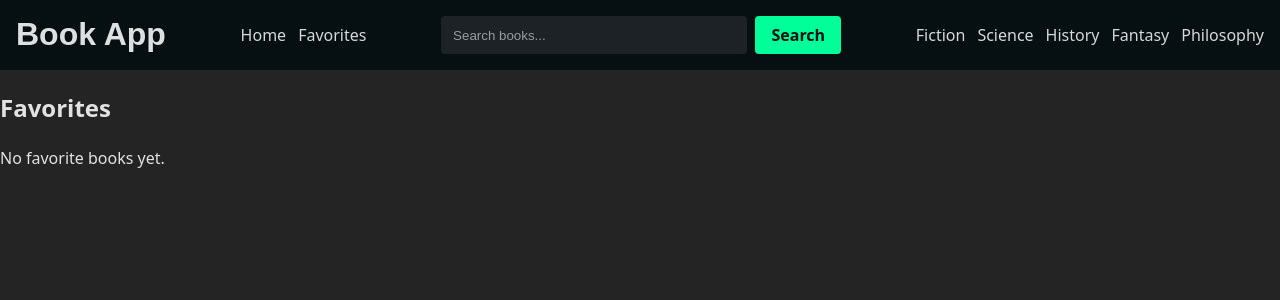
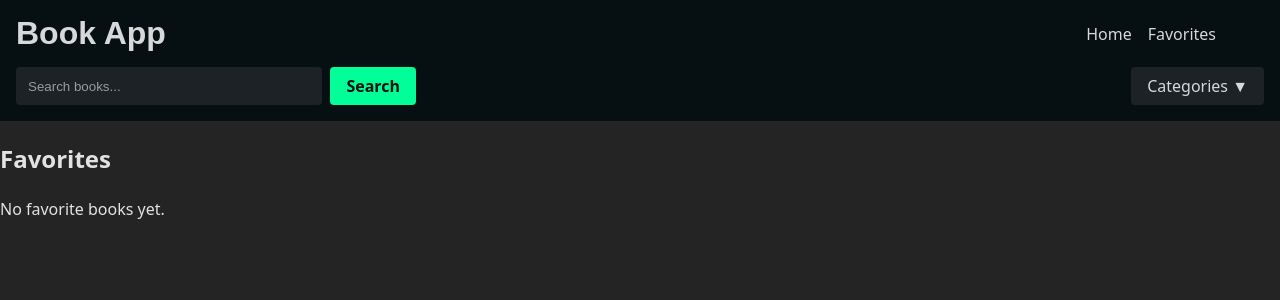
Before and after one commit to Xilarie1/Gutenbook, a React (Vite) app: page /favorites in a window 1280 px wide. Shown: the top 300 px of the page. Built offline with nearby package versions, Linux system fonts and the light colour scheme.

Commit message:
changed to a dropdown menu

```diff
--- a/src/components/Header.css
+++ b/src/components/Header.css
@@ -1,3 +1,4 @@
+/* Header container */
 .header {
   display: flex;
   flex-direction: column;
@@ -5,32 +6,113 @@
   padding: 1rem;
   background-color: var(--color-black);
   gap: 1rem;
+  width: 100%;
+  box-sizing: border-box;
 }
 
+/* Header title */
 .header h1 {
   font-family: var(--font-secondary);
   font-size: 2rem;
   margin: 0;
+  color: var(--color-offwhite);
 }
 
-.main-nav,
-.category-nav {
+/* Top nav: main nav + category dropdown */
+.header-top {
   display: flex;
-  gap: 1rem;
+  justify-content: space-between;
+  align-items: center;
+  width: 100%;
+  max-width: 1200px;
   flex-wrap: wrap;
 }
 
-.main-nav a,
-.category-nav a {
+/* Main nav links */
+.main-nav {
+  display: flex;
+  gap: 0.75rem;
+  flex-wrap: wrap;
+}
+
+.main-nav a {
   text-decoration: none;
   color: var(--color-offwhite);
   font-weight: 500;
   transition: color 0.2s;
 }
 
-.main-nav a:hover,
-.category-nav a:hover {
+.main-nav a:hover {
   color: var(--color-green);
+}
+
+/* Category dropdown container */
+.category-dropdown {
+  position: relative;
+}
+
+.category-toggle {
+  background-color: var(--color-offblack);
+  color: var(--color-offwhite);
+  border: none;
+  border-radius: 4px;
+  padding: 0.5rem 1rem;
+  cursor: pointer;
+  font-weight: 500;
+  transition: all 0.2s;
+}
+
+.category-toggle:hover {
+  background-color: var(--color-green);
+  color: var(--color-black);
+}
+
+/* Dropdown menu */
+.category-menu {
+  position: absolute;
+  top: 100%;
+  left: 0;
+  background-color: var(--color-offblack);
+  border-radius: 4px;
+  margin-top: 0.5rem;
+  list-style: none;
+  padding: 0.5rem 0;
+  min-width: 180px;
+  box-shadow: 0 4px 8px rgba(0, 0, 0, 0.6);
+  z-index: 10;
+}
+
+.category-menu li {
+  padding: 0.5rem 1rem;
+}
+
+.category-menu li a {
+  text-decoration: none;
+  color: var(--color-offwhite);
+  display: block;
+}
+
+.category-menu li a:hover {
+  color: var(--color-green);
+}
+
+/* Mobile / smaller screens adjustments */
+@media (max-width: 767px) {
+  .header {
+    flex-direction: column;
+    align-items: center;
+    gap: 0.75rem;
+  }
+
+  .header-top {
+    flex-direction: column;
+    gap: 0.5rem;
+    align-items: center;
+  }
+
+  .main-nav {
+    justify-content: center;
+  }
 }
 
 /* Desktop layout: horizontal navs */
@@ -42,16 +124,7 @@
     flex-wrap: wrap;
   }
 
-  .main-nav,
-  .category-nav {
+  .main-nav {
     gap: 1rem;
   }
 }
-
-/* Nav links wrap on smaller screens */
-.main-nav,
-.category-nav {
-  display: flex;
-  gap: 0.75rem;
-  flex-wrap: wrap;
-}
--- a/src/components/Header.jsx
+++ b/src/components/Header.jsx
@@ -1,28 +1,105 @@
+// import { Link } from "react-router-dom";
+// import SearchBar from "./SearchBar";
+// import "./Header.css";
+
+// function Header() {
+//   const categories = [
+//     "Fiction",
+//     "Mystery",
+//     "Thriller",
+//     "Romance",
+//     "Fantasy",
+//     "Morality",
+//     "Society",
+//     "Power",
+//     "Justice",
+//     "Adventure",
+//     "Tragedy",
+//     "War",
+//     "Philosophy",
+//   ];
+
+//   return (
+//     <header className="header">
+//       <h1>Book App</h1>
+
+//       <nav className="main-nav">
+//         <Link to="/">Home</Link>
+//         <Link to="/favorites">Favorites</Link>
+//       </nav>
+
+//       <SearchBar />
+
+//       <nav className="category-nav">
+//         {categories.map((cat) => (
+//           <Link key={cat} to={`/category/${cat.toLowerCase()}`}>
+//             {cat}
+//           </Link>
+//         ))}
+//       </nav>
+//     </header>
+//   );
+// }
+
+// export default Header;
+import { useState } from "react";
 import { Link } from "react-router-dom";
 import SearchBar from "./SearchBar";
 import "./Header.css";
 
 function Header() {
-  const categories = ["Fiction", "Science", "History", "Fantasy", "Philosophy"];
+  const [dropdownOpen, setDropdownOpen] = useState(false);
+
+  const categories = [
+    "Fiction",
+    "Mystery",
+    "Thriller",
+    "Romance",
+    "Fantasy",
+    "Morality",
+    "Society",
+    "Power",
+    "Justice",
+    "Adventure",
+    "Tragedy",
+    "War",
+    "Philosophy",
+  ];
+
+  const toggleDropdown = () => setDropdownOpen(!dropdownOpen);
 
   return (
     <header className="header">
+      <div className="header-top">
         <h1>Book App</h1>
-
         <nav className="main-nav">
           <Link to="/">Home</Link>
           <Link to="/favorites">Favorites</Link>
         </nav>
+      </div>
 
       <SearchBar />
 
-      <nav className="category-nav">
+      {/* Category dropdown */}
+      <div className="category-dropdown">
+        <button className="category-toggle" onClick={toggleDropdown}>
+          Categories ▼
+        </button>
+        {dropdownOpen && (
+          <ul className="category-menu">
             {categories.map((cat) => (
-          <Link key={cat} to={`/category/${cat.toLowerCase()}`}>
+              <li key={cat}>
+                <Link
+                  to={`/category/${cat.toLowerCase()}`}
+                  onClick={() => setDropdownOpen(false)}
+                >
                   {cat}
                 </Link>
+              </li>
             ))}
-      </nav>
+          </ul>
+        )}
+      </div>
     </header>
   );
 }
```
Lines whose indentation alone changed are shown as unchanged.
